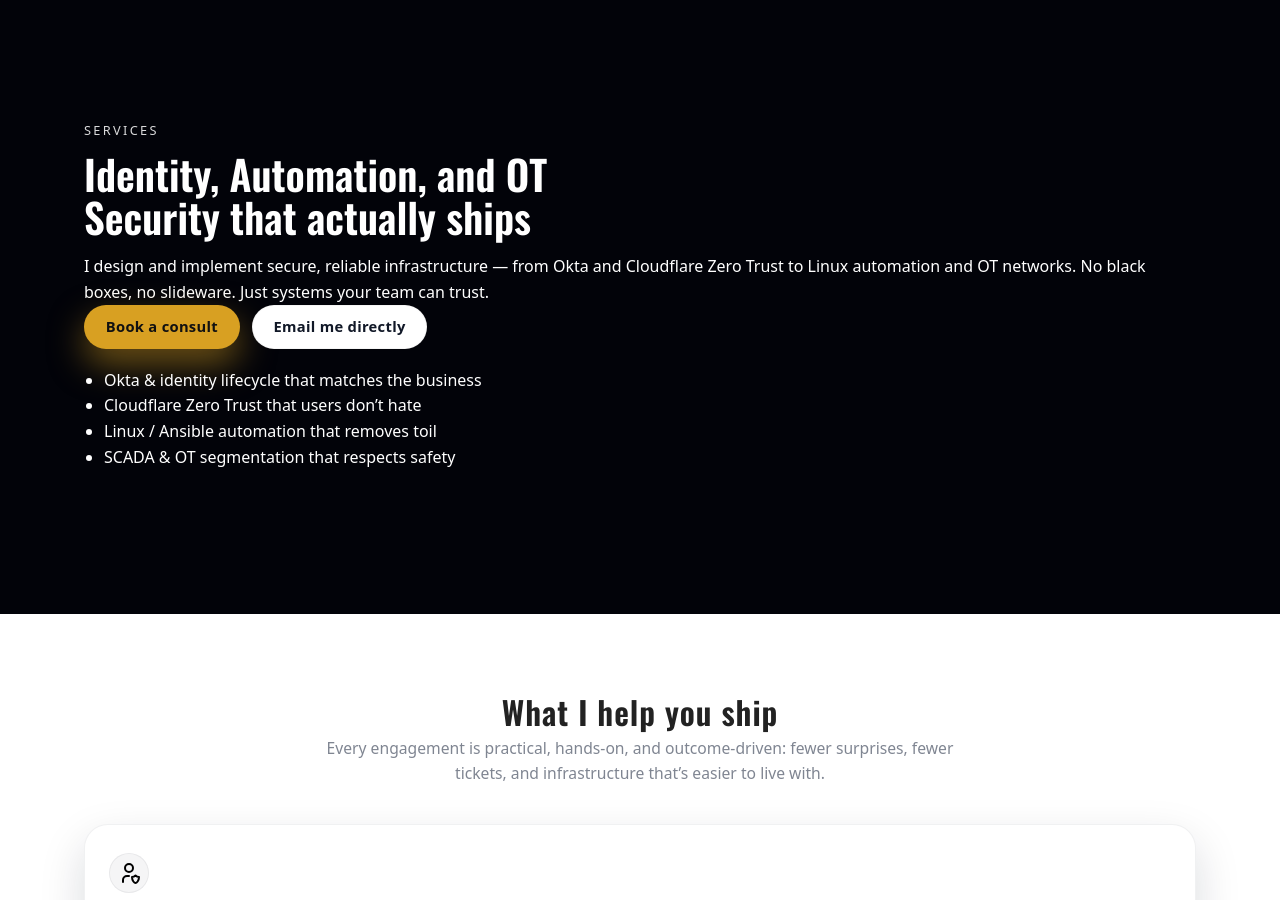
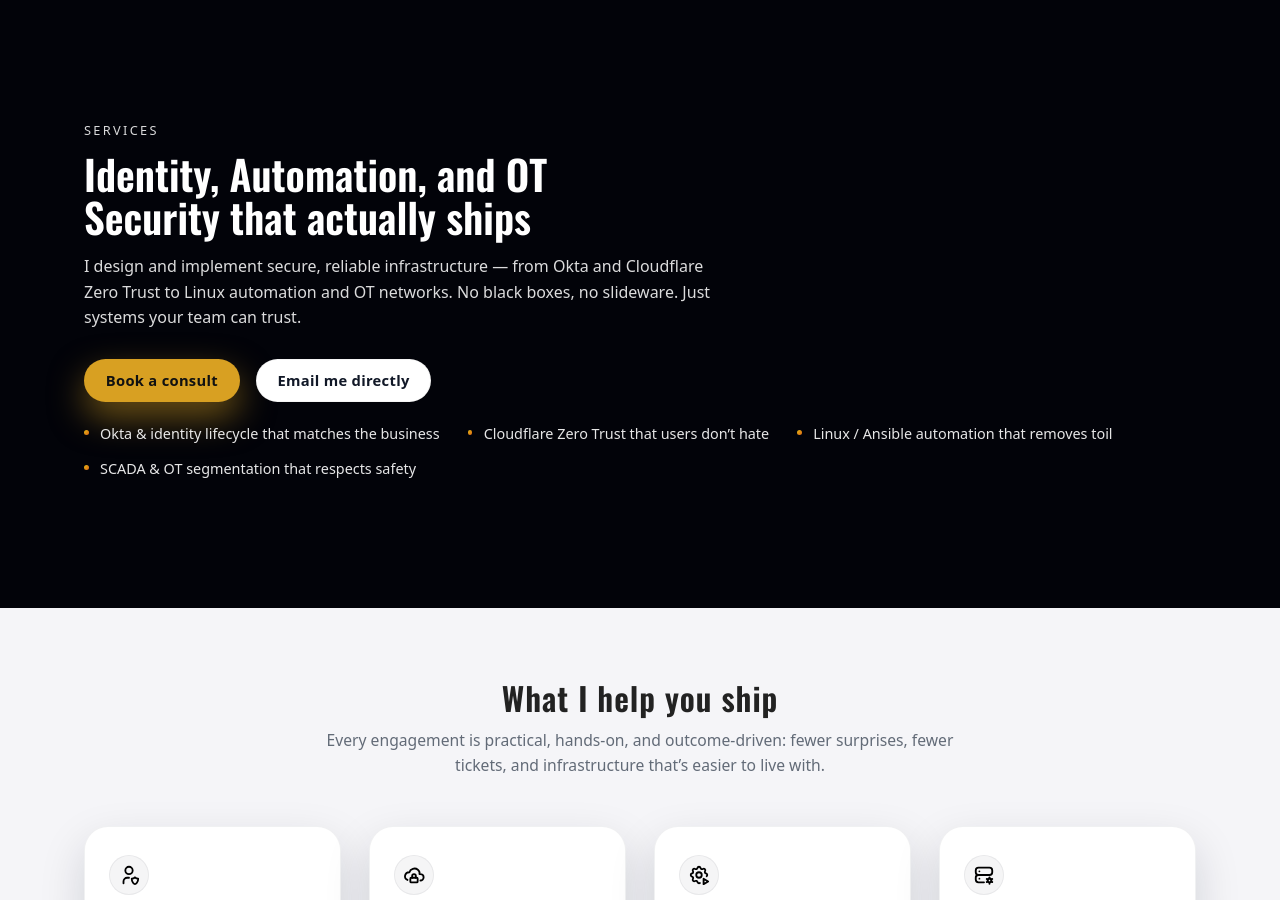
Before and after one commit to JoeySmith-SOC/sentinelopusconsulting, a Jekyll site: the page built from services.md, in a window 1280 px wide and 900 px high, scrolled down 1023 px. Built offline with Jekyll 4.4.1, drawn with Linux system fonts in a browser that asks for light colours.

Commit message:
services.css services.html update

```diff
--- a/_layouts/services.html
+++ b/_layouts/services.html
@@ -2,8 +2,9 @@
 layout: default
 ---
 
-<!-- SERVICES PAGE LAYOUT
-     Uses its own hero + sections and is wrapped by default.html -->
+<main class="services-page-main">
+
+  <!-- SERVICES HERO -->
   <section class="services-hero">
     <div class="services-hero-media">
       <video
@@ -30,7 +31,9 @@
 
       <div class="cta-row services-hero-cta">
         <a class="btn primary" href="{{ '/contact/' | relative_url }}">Book a consult</a>
-      <a class="btn" href="mailto:{{ site.email | default: 'joey@sentinelopusconsulting.com' }}">Email me directly</a>
+        <a class="btn" href="mailto:{{ site.email | default: 'joey@sentinelopusconsulting.com' }}">
+          Email me directly
+        </a>
       </div>
 
       <ul class="services-hero-points">
@@ -58,8 +61,8 @@
           </div>
           <h3>Identity &amp; Access Architecture</h3>
           <p>
-          Okta tenant design, lifecycle automation, SSO federation, and group-driven access that matches
-          how your org really works.
+            Okta tenant design, lifecycle automation, SSO federation, and group-driven access that
+            matches how your org really works.
           </p>
           <ul class="svc-list">
             <li>Okta org &amp; app inventory clean-up</li>
@@ -74,8 +77,8 @@
           </div>
           <h3>Zero Trust &amp; Edge Security</h3>
           <p>
-          Cloudflare Zero Trust, device posture, and policy-based access so teams get to what they need
-          without punching holes in the network.
+            Cloudflare Zero Trust, device posture, and policy-based access so teams get to what they
+            need without punching holes in the network.
           </p>
           <ul class="svc-list">
             <li>Cloudflare Access &amp; tunnel rollout</li>
@@ -106,8 +109,8 @@
           </div>
           <h3>SCADA &amp; OT Integration</h3>
           <p>
-          Bridging IT and OT: segmented networks, monitored gateways, and safety-first designs that don’t
-          break production.
+            Bridging IT and OT: segmented networks, monitored gateways, and safety-first designs
+            that don’t break production.
           </p>
           <ul class="svc-list">
             <li>Network zoning and jump-host patterns</li>
@@ -131,8 +134,8 @@
         <article class="svc-process-step">
           <h3>Discovery &amp; mapping</h3>
           <p>
-          We map your current identity stack, infra, and OT footprint: what exists, what’s brittle, and
-          where the biggest risks live.
+            We map your current identity stack, infra, and OT footprint: what exists, what’s brittle,
+            and where the biggest risks live.
           </p>
           <ul class="svc-list small">
             <li>Architecture &amp; asset review</li>
@@ -144,8 +147,8 @@
         <article class="svc-process-step">
           <h3>Design &amp; build</h3>
           <p>
-          We design the target state and build it in small, deployable pieces — with documentation as we go,
-          not as an afterthought.
+            We design the target state and build it in small, deployable pieces — with documentation
+            as we go, not as an afterthought.
           </p>
           <ul class="svc-list small">
             <li>Reference diagrams and runbooks</li>
@@ -157,8 +160,8 @@
         <article class="svc-process-step">
           <h3>Handoff &amp; support</h3>
           <p>
-          Your team gets the keys, the docs, and the patterns. I stay available to iterate, harden, and help
-          you extend the design.
+            Your team gets the keys, the docs, and the patterns. I stay available to iterate, harden,
+            and help you extend the design.
           </p>
           <ul class="svc-list small">
             <li>Knowledge transfer sessions</li>
@@ -182,8 +185,11 @@
       </div>
       <div class="services-cta-actions">
         <a class="btn primary" href="{{ '/contact/' | relative_url }}">Book a consult</a>
-      <a class="btn ghost" href="mailto:{{
-        site.email | default: 'joey@sentinelopusconsulting.com' }}">Email me directly</a>
+        <a class="btn ghost" href="mailto:{{ site.email | default: 'joey@sentinelopusconsulting.com' }}">
+          Email me directly
+        </a>
       </div>
     </div>
   </section>
+
+</main>
--- a/assets/css/services.css
+++ b/assets/css/services.css
@@ -77,7 +77,7 @@
 /* Keep hero text white in BOTH themes */
 .services-hero-inner .eyebrow,
 .services-hero-inner h1,
-.services-hero-inner .lead {
+.services-hero-inner .services-hero-sub {
   color: #ffffff;
 }
 
@@ -97,43 +97,45 @@
 }
 
 /* Supporting text */
-.services-hero-inner .lead {
+.services-hero-inner .services-hero-sub {
   max-width: 40rem;
   opacity: 0.86;
 }
 
 /* CTA buttons under the hero copy */
-.hero-cta-row {
+.services-hero-cta {
   display: flex;
   flex-wrap: wrap;
   gap: 1rem;
   margin: 1.75rem 0 1.25rem;
 }
 
-/* Tag “chips” row */
-.service-tags-row {
+/* Hero bullet list */
+.services-hero-points {
+  list-style: none;
+  padding: 0;
+  margin: 0.5rem 0 0;
   display: flex;
   flex-wrap: wrap;
-  gap: 0.75rem;
+  gap: 0.75rem 1.75rem;
+  font-size: 0.9rem;
 }
 
-.service-tags-row .chip {
-  display: inline-flex;
-  align-items: center;
-  padding: 0.45rem 0.9rem;
-  border-radius: 999px;
-  font-size: 0.8rem;
-  border: 1px solid rgba(255, 255, 255, 0.18);
-  background: rgba(0, 0, 0, 0.55);
-  color: #f9fafb;
-  backdrop-filter: blur(4px);
+.services-hero-points li {
+  position: relative;
+  padding-left: 1rem;
+  opacity: 0.9;
 }
 
-/* Light theme — keep chips readable but still subtle */
-[data-theme="light"] .service-tags-row .chip {
-  border-color: rgba(15, 23, 42, 0.08);
-  background: rgba(15, 23, 42, 0.05);
-  color: #111827;
+.services-hero-points li::before {
+  content: "";
+  position: absolute;
+  left: 0;
+  top: 0.55em;
+  width: 0.3rem;
+  height: 0.3rem;
+  border-radius: 999px;
+  background: linear-gradient(135deg, #facc15, #f97316);
 }
 
 /* Tablet / mobile hero adjustments */
@@ -148,8 +150,13 @@
     max-width: 100%;
   }
 
-  .hero-cta-row {
+  .services-hero-cta {
     justify-content: flex-start;
+  }
+
+  .services-hero-points {
+    flex-direction: column;
+    gap: 0.45rem;
   }
 }
 
@@ -163,30 +170,27 @@
    3) SHARED SECTION SHELL
    -------------------------------------- */
 
-.svc-section {
+.services-section {
   padding: 4.5rem 0;
 }
 
-.svc-section .section-heading {
+.services-section .section-title {
   text-align: center;
-  margin-bottom: 3rem;
-}
-
-.svc-section .section-heading h2 {
   margin-bottom: 0.75rem;
 }
 
-.svc-section .section-heading p {
+.services-section .section-sub {
   max-width: 40rem;
-  margin: 0 auto;
+  margin: 0 auto 3rem;
+  text-align: center;
 }
 
 /* Section intro text – light vs dark */
-[data-theme="light"] .svc-section .section-heading p {
+[data-theme="light"] .services-section .section-sub {
   color: #4b5563;
 }
 
-[data-theme="dark"] .svc-section .section-heading p {
+[data-theme="dark"] .services-section .section-sub {
   color: #9ca3af;
 }
 
@@ -194,7 +198,7 @@
    4) “WHAT I HELP YOU SHIP” CARDS
    -------------------------------------- */
 
-.svc-card-grid {
+.svc-grid {
   display: grid;
   grid-template-columns: repeat(4, minmax(0, 1fr));
   gap: 1.75rem;
@@ -202,13 +206,13 @@
 }
 
 @media (max-width: 1100px) {
-  .svc-card-grid {
+  .svc-grid {
     grid-template-columns: repeat(2, minmax(0, 1fr));
   }
 }
 
 @media (max-width: 720px) {
-  .svc-card-grid {
+  .svc-grid {
     grid-template-columns: 1fr;
   }
 }
@@ -256,14 +260,6 @@
   border-color: rgba(248, 250, 252, 0.3);
 }
 
-/* Header row inside card */
-.svc-card-header {
-  display: flex;
-  align-items: flex-start;
-  gap: 0.9rem;
-  margin-bottom: 0.35rem;
-}
-
 /* Circular icon wrapper */
 .svc-card-icon {
   flex: 0 0 auto;
@@ -286,20 +282,22 @@
   border: 1px solid rgba(148, 163, 184, 0.7);
 }
 
-/* Icon itself – sized consistently */
-.svc-card-icon img.services-icon {
+/* Icon itself – sized consistently, theme-aware color */
+.svc-card-icon img {
   width: 22px;
   height: 22px;
   display: block;
+  filter: invert(1) brightness(1.8); /* default = dark mode (white icon) */
+  transition: filter 0.18s ease-out;
 }
 
 /* ICON COLOR: black on light, white on dark */
-[data-theme="light"] img.services-icon {
-  filter: none;
+[data-theme="light"] .svc-card-icon img {
+  filter: none; /* use original black icon in light mode */
 }
 
-[data-theme="dark"] img.services-icon {
-  filter: invert(1) brightness(1.8);
+[data-theme="dark"] .svc-card-icon img {
+  filter: invert(1) brightness(1.8); /* force white in dark mode */
 }
 
 /* Card body text */
@@ -309,13 +307,13 @@
 }
 
 /* Bullet list inside cards */
-.svc-card-list {
+.svc-card .svc-list {
   list-style: none;
   padding: 0;
   margin: 0.5rem 0 0;
 }
 
-.svc-card-list li {
+.svc-card .svc-list li {
   position: relative;
   padding-left: 1.1rem;
   margin-top: 0.35rem;
@@ -323,7 +321,7 @@
 }
 
 /* Custom small bullet */
-.svc-card-list li::before {
+.svc-card .svc-list li::before {
   content: "";
   position: absolute;
   left: 0;
@@ -338,11 +336,7 @@
    5) “HOW ENGAGEMENTS WORK” CARDS
    -------------------------------------- */
 
-.eng-section {
-  padding: 4.5rem 0;
-}
-
-.eng-grid {
+.svc-process-grid {
   display: grid;
   grid-template-columns: repeat(3, minmax(0, 1fr));
   gap: 1.75rem;
@@ -350,12 +344,12 @@
 }
 
 @media (max-width: 960px) {
-  .eng-grid {
+  .svc-process-grid {
     grid-template-columns: 1fr;
   }
 }
 
-.eng-step-card {
+.svc-process-step {
   border-radius: 1.6rem;
   padding: 1.8rem 1.6rem 1.5rem;
   display: flex;
@@ -370,75 +364,38 @@
 }
 
 /* Light vs dark backgrounds */
-[data-theme="light"] .eng-step-card {
+[data-theme="light"] .svc-process-step {
   background: #ffffff;
   border-color: #facc15;
   box-shadow: 0 16px 40px rgba(15, 23, 42, 0.12);
 }
 
-[data-theme="dark"] .eng-step-card {
+[data-theme="dark"] .svc-process-step {
   background: #020309;
   border-color: #fbbf24;
   box-shadow: 0 22px 50px rgba(15, 23, 42, 0.7);
 }
 
 /* Hover lift */
-.eng-step-card:hover {
+.svc-process-step:hover {
   transform: translateY(-3px);
 }
 
-/* Icon + label row */
-.eng-step-header {
-  display: flex;
-  align-items: center;
-  gap: 0.75rem;
-}
-
-/* Engagement icon wrapper */
-.eng-step-icon {
-  flex: 0 0 auto;
-  width: 36px;
-  height: 36px;
-  border-radius: 999px;
-  display: inline-flex;
-  align-items: center;
-  justify-content: center;
-}
-
-/* Icon wrapper bg by theme */
-[data-theme="light"] .eng-step-icon {
-  background: rgba(15, 23, 42, 0.04);
-  border: 1px solid rgba(15, 23, 42, 0.06);
-}
-
-[data-theme="dark"] .eng-step-icon {
-  background: rgba(15, 23, 42, 0.9);
-  border: 1px solid rgba(148, 163, 184, 0.7);
-}
-
-/* Label text */
-.eng-step-label {
-  font-weight: 700;
-  font-size: 0.95rem;
-  text-transform: uppercase;
-  letter-spacing: 0.06em;
-}
-
 /* Body list in engagement card */
-.eng-step-list {
+.svc-process-step .svc-list {
   list-style: none;
   padding: 0;
   margin: 0.4rem 0 0;
 }
 
-.eng-step-list li {
+.svc-process-step .svc-list li {
   position: relative;
   padding-left: 1.1rem;
   margin-top: 0.35rem;
   font-size: 0.9rem;
 }
 
-.eng-step-list li::before {
+.svc-process-step .svc-list li::before {
   content: "";
   position: absolute;
   left: 0;
@@ -447,6 +404,11 @@
   height: 0.22rem;
   border-radius: 999px;
   background: #f59e0b;
+}
+
+/* Smaller variant used via .svc-list.small */
+.svc-process-step .svc-list.small li {
+  font-size: 0.88rem;
 }
 
 /* --------------------------------------
@@ -478,12 +440,12 @@
 
 /* Dark mode muted text */
 [data-theme="dark"] .svc-card p,
-[data-theme="dark"] .eng-step-card p {
+[data-theme="dark"] .svc-process-step p {
   color: #d1d5db;
 }
 
 /* Light mode muted text */
 [data-theme="light"] .svc-card p,
-[data-theme="light"] .eng-step-card p {
+[data-theme="light"] .svc-process-step p {
   color: #4b5563;
 }
```
Lines whose indentation alone changed are shown as unchanged.
